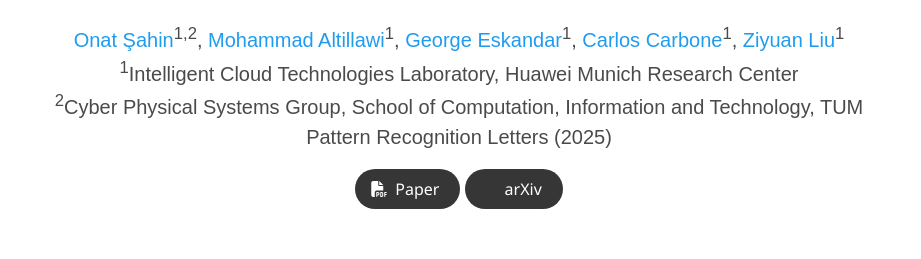
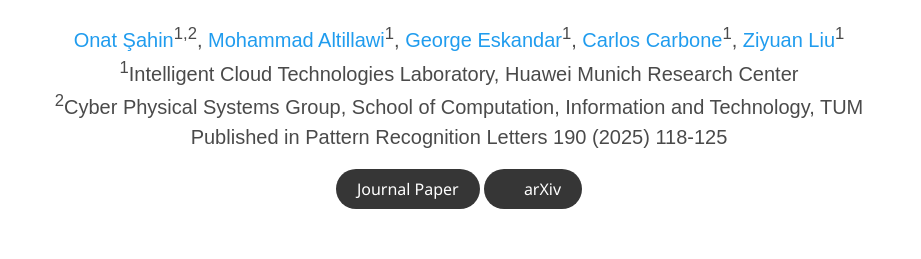
Before and after one commit to onatsahin/ConsistentDreamer, a plain HTML site: page index.html in a window 1280 px wide. Shown: the part 213-472 px from the top of the page, without its empty margins (181-1102 px from the left). Drawn offline with nearby package versions, Linux system fonts and the light colour scheme; some icons are missing; a web font is replaced by a local one.

Commit message:
Add journal link + details

```diff
--- a/index.html
+++ b/index.html
@@ -69,7 +69,7 @@
               </div>
 
                   <div class="is-size-5 publication-authors">
-                    <span class="author-block"><sup>1</sup>Intelligent Cloud Technologies Laboratory, Huawei Munich Research Center<br><sup>2</sup>Cyber Physical Systems Group, School of Computation, Information and Technology, TUM<br>Pattern Recognition Letters (2025)</span>
+                    <span class="author-block"><sup>1</sup>Intelligent Cloud Technologies Laboratory, Huawei Munich Research Center<br><sup>2</sup>Cyber Physical Systems Group, School of Computation, Information and Technology, TUM<br>Published in Pattern Recognition Letters 190 (2025) 118-125</span>
                     <!-- <span class="eql-cntrb"><small><br><sup>*</sup>Indicates Equal Contribution</small></span> -->
                   </div>
 
@@ -77,12 +77,12 @@
                     <div class="publication-links">
                          <!-- Arxiv PDF link -->
                       <span class="link-block">
-                        <a href="https://arxiv.org/pdf/2502.09278" target="_blank"
+                        <a href="https://doi.org/10.1016/j.patrec.2025.02.016" target="_blank"
                         class="external-link button is-normal is-rounded is-dark">
-                        <span class="icon">
+                        <!-- <span class="icon">
                           <i class="fas fa-file-pdf"></i>
-                        </span>
-                        <span>Paper</span>
+                        </span> -->
+                        <span>Journal Paper</span>
                       </a>
                     </span>
 
```
